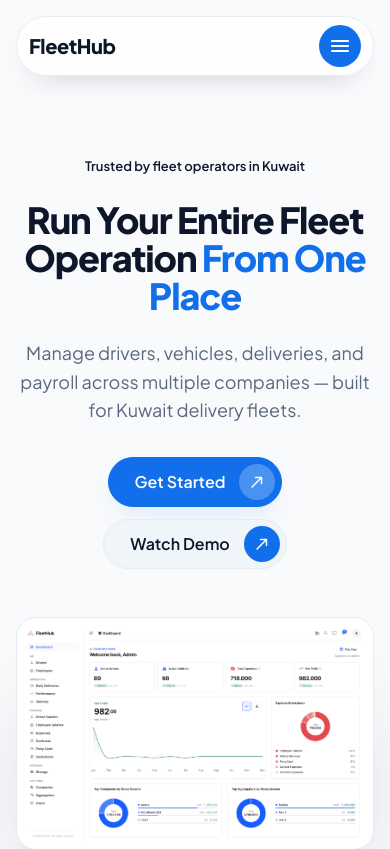
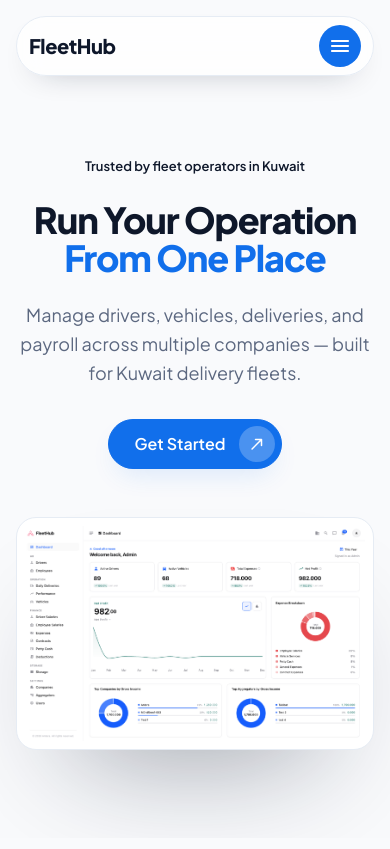
Before and after one commit to FahadAlduaij/fleethub-web, a React (Vite) app: page / in a window 390 px wide. Shown: the top 849 px of the page. Built offline with nearby package versions, Linux system fonts and the light colour scheme.

Commit message:
Desktop is back to "Run Your Entire Fleet Operation"; mobile now reads "Run Your Operation / From One Place".
Restore the full desktop hero headline and shorten the mobile one to "Run Your Operation"

```diff
--- a/src/components/Hero.jsx
+++ b/src/components/Hero.jsx
@@ -84,7 +84,12 @@
             </Typography>
 
             <Typography variant="h1" component="h1" sx={{ maxWidth: 1120 }}>
-              {hero.headlineTop}
+              <Box component="span" sx={{ display: { xs: 'none', sm: 'inline' } }}>
+                {hero.headlineTop}
+              </Box>
+              <Box component="span" sx={{ display: { xs: 'inline', sm: 'none' } }}>
+                {hero.headlineTopMobile}
+              </Box>
               <Box
                 component="br"
                 sx={{ display: { xs: 'none', sm: 'block' } }}
@@ -102,18 +107,24 @@
             </Typography>
 
             <Stack
-              direction={{ xs: 'column', sm: 'row' }}
+              direction="row"
               spacing={1.5}
               sx={{
                 pt: 1,
-                width: { xs: '100%', sm: 'auto' },
                 alignItems: 'center',
+                justifyContent: 'center',
               }}
             >
               <ActionButton href="#cta" size="large">
                 {hero.primaryCta}
               </ActionButton>
-              <ActionButton href="#how-it-works" size="large" variant="soft">
+              {/* Secondary CTA is desktop-only — one clear action on phones */}
+              <ActionButton
+                href="#how-it-works"
+                size="large"
+                variant="soft"
+                sx={{ display: { xs: 'none', sm: 'inline-flex' } }}
+              >
                 {hero.secondaryCta}
               </ActionButton>
             </Stack>
--- a/src/content.js
+++ b/src/content.js
@@ -21,6 +21,8 @@
 export const hero = {
   badge: 'Trusted by fleet operators in Kuwait',
   headlineTop: 'Run Your Entire Fleet Operation',
+  // Shorter first line on phones, where the full one wraps awkwardly
+  headlineTopMobile: 'Run Your Operation',
   headlineAccent: 'From One Place',
   subhead:
     'Manage drivers, vehicles, deliveries, and payroll across multiple companies — built for Kuwait delivery fleets.',
```
